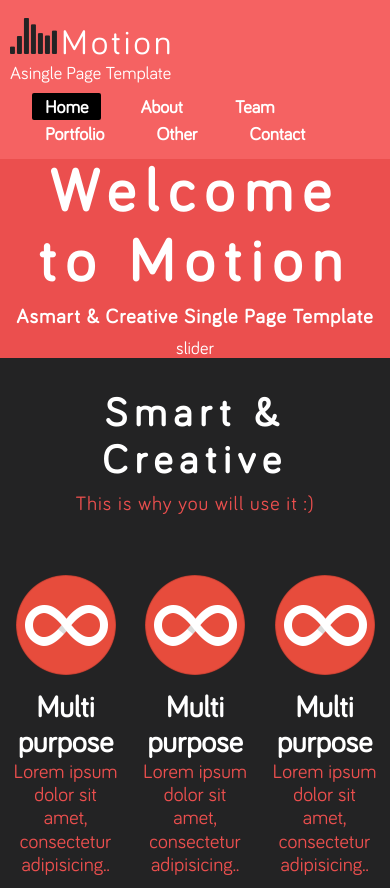
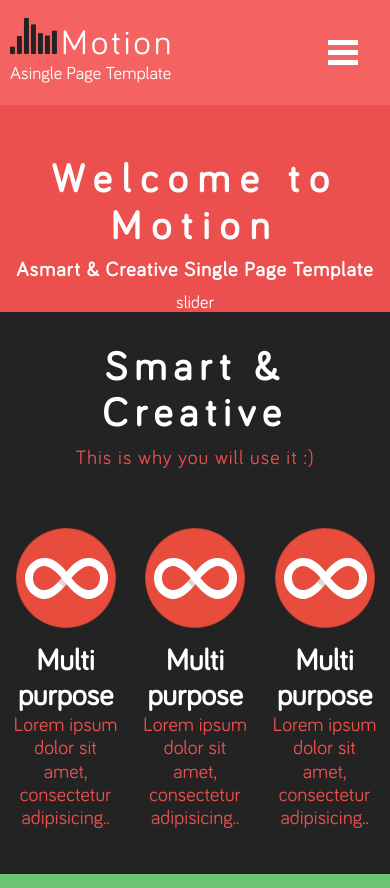
Before and after one commit to johnSmith8338/motion, a website: page markup/app/index.html in a window 390 px wide. Shown: the top 888 px of the page. Drawn offline with nearby package versions, Linux system fonts and the light colour scheme; files whose address does not match are found by name.

Commit message:
Added mobile ver of header

```diff
--- a/markup/app/index.html
+++ b/markup/app/index.html
@@ -20,6 +20,12 @@
                         </a>
                         <p class="logo-sign">Asingle Page Template</p>
                     </div>
+                    <div class="hidden-menu">
+                        <div class="hidden-menu-item"></div>
+                        <div class="hidden-menu-item"></div>
+                        <div class="hidden-menu-item"></div>
+                    </div>
+                    <button class="cross">&#735;</button>
                     <nav class="nav-holder">
                         <ul class="nav-list">
                             <li class="nav-item active"><a href="#page">Home</a></li>
@@ -29,11 +35,6 @@
                             <li class="nav-item"><a href="#to-other">Other</a></li>
                             <li class="nav-item"><a href="#to-contact">Contact</a></li>
                         </ul>
-                        <div class="hidden-menu">
-                            <div class="hidden-menu-item"></div>
-                            <div class="hidden-menu-item"></div>
-                            <div class="hidden-menu-item"></div>
-                        </div>
                     </nav>
                 </div>
             </div>
--- a/markup/app/js/main.js
+++ b/markup/app/js/main.js
@@ -14,6 +14,26 @@ function anchorLinks() {
         e.preventDefault();
     });
 }
+
+// Hidden menu on click
+$( document ).ready(function() {
+
+$( ".cross" ).hide();
+$( ".hidden-menu" ).click(function() {
+$( ".nav-holder" ).slideToggle( "slow", function() {
+$( ".hidden-menu" ).hide();
+$( ".cross" ).show();
+});
+});
+
+$( ".cross" ).click(function() {
+$( ".nav-holder" ).slideToggle( "slow", function() {
+$( ".cross" ).hide();
+$( ".hidden-menu" ).show();
+});
+});
+
+});
 
 // Portfolio slider
 $(".portfolio-list").slick({
--- a/markup/app/scss/components/_bill-list.scss
+++ b/markup/app/scss/components/_bill-list.scss
@@ -6,7 +6,7 @@
     width: 33.333%;
 
     @include media('<desktop'){
-        width: 100%;
+        width: 80%;
         margin: 0 0 20px;
     }
 
--- a/markup/app/scss/components/_navigation.scss
+++ b/markup/app/scss/components/_navigation.scss
@@ -1,20 +1,38 @@
 .nav-holder {
     position: relative;
+
+    @include media ('>=tablet','<=desktop'){
+        display: block;
+    }
+
+    @include media ('<tablet'){
+        display: none;
+        position: absolute;
+        top: 100%;
+        left: 0;
+        width: 100%;
+        background: #f56262;
+        z-index: 2;
+    }
 }
 
 .nav-list {
     list-style: none;
     padding: 0;
     margin: 0;
+
+    @include media ('<tablet'){
+        text-align: center;
+    }
 }
 
 .nav-item {
     display: inline-block;
     margin: 0 0 0 22px;
+
     &.active a {
         background: #000;
     }
-
 
     a {
         padding: 3px 13px;
@@ -24,9 +42,19 @@
         color: inherit;
         text-decoration: none;
         display: block;
+
+        @include media ('<tablet'){
+            font-size: 24px;
+        }
+
         &:hover {
             background: #000;
         }
+    }
+
+    @include media ('<tablet'){
+        display: block;
+        margin: 0 0 10px;
     }
 }
 
@@ -41,4 +69,9 @@
         margin: 0 0 5px;
         background: #fff;
     }
+    @include media ('<tablet'){
+        display: block;
+        top: 22px;
+        right: 22px;
+    }
 }
--- a/markup/app/scss/layouts/_bill.scss
+++ b/markup/app/scss/layouts/_bill.scss
@@ -13,6 +13,7 @@
     @include media('<desktop'){
         margin: -109px 0 18px;
         flex-flow: column wrap;
+        align-items: center;
     }
 }
 
--- a/markup/app/scss/layouts/_header.scss
+++ b/markup/app/scss/layouts/_header.scss
@@ -15,10 +15,27 @@
     justify-content: space-between;
     align-items: center;
 
+    .cross{
+        position: absolute;
+        top: 22px;
+        right: 22px;
+        border: none;
+        background: transparent;
+        line-height: 40px;
+        outline: none;
+        font:{
+            weight: bold;
+            size: 60px;
+        }
+    }
+
     @include media ('>=tablet','<=desktop'){
         justify-content: space-around;
         flex-wrap: wrap;
         flex-direction: column;
+    }
+    @include media ('<tablet'){
+        position: relative;
     }
 }
 
--- a/markup/app/scss/layouts/_team.scss
+++ b/markup/app/scss/layouts/_team.scss
@@ -16,7 +16,7 @@
     justify-content: space-between;
     align-items: flex-start;
 
-    @include media ('>=tablet','<=desktop'){
+    @include media ('<=desktop'){
         flex-flow: row wrap;
         justify-content: space-around;
         align-items: flex-start;
@@ -30,7 +30,7 @@
     border-radius: 5px;
     margin: 0 0 20px 15px;
 
-    @include media ('>=tablet','<=desktop'){
+    @include media ('<=desktop'){
         width: 48%;
         margin: 0 0 20px;
     }
--- a/markup/app/scss/layouts/_welcome.scss
+++ b/markup/app/scss/layouts/_welcome.scss
@@ -12,4 +12,8 @@
 h1{
     font-size: 60px;
     letter-spacing: 10px;
+
+    @include media ('<tablet'){
+        font-size: 40px;
+    }
 }
```
Also changed, not shown: markup/app/css/all.css.
